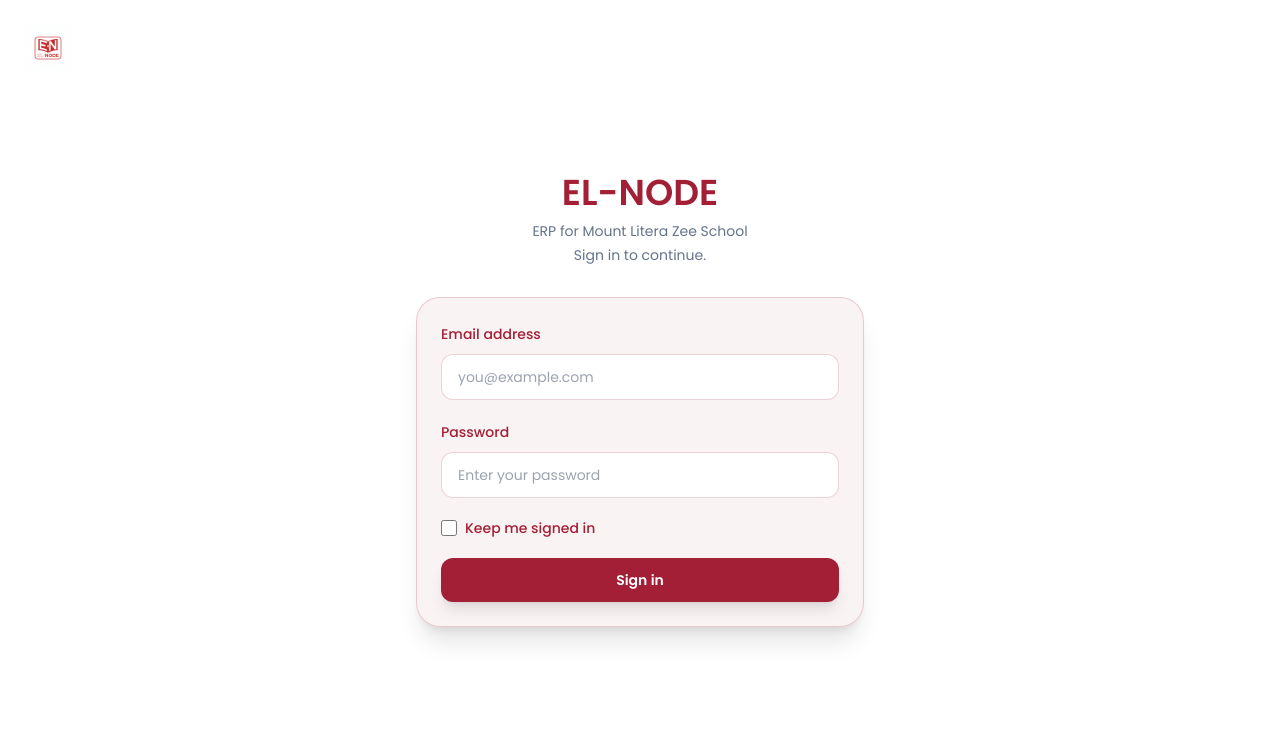
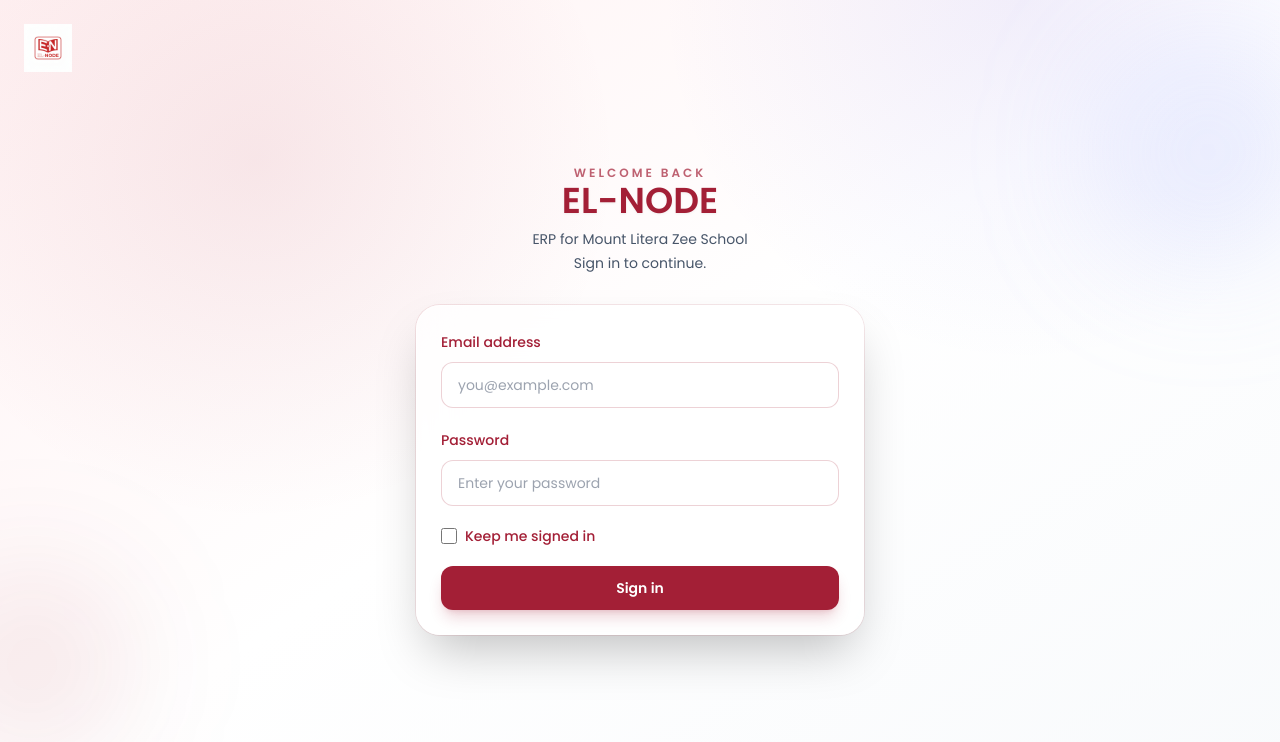
Before and after one commit to imagicity-stack/Elnodepay, a Next.js app: page / in a window 1280 px wide. Shown: the top 742 px of the page. Built offline with nearby package versions, Linux system fonts and the light colour scheme; no server answers.

Commit message:
Enhance portal visuals

```diff
--- a/components/Footer.js
+++ b/components/Footer.js
@@ -1,6 +1,7 @@
 const Footer = () => (
-  <footer className="bg-slate-900 text-white py-4">
-    <div className="max-w-6xl mx-auto px-4 text-center text-sm">
+  <footer className="relative overflow-hidden bg-slate-900 text-white py-4">
+    <div className="absolute inset-0 bg-[radial-gradient(circle_at_20%_20%,rgba(163,31,54,0.18),transparent_30%),radial-gradient(circle_at_80%_10%,rgba(99,102,241,0.15),transparent_25%)]" aria-hidden="true" />
+    <div className="relative max-w-6xl mx-auto px-4 text-center text-sm">
       Powered by Imagicity Technologies
     </div>
   </footer>
--- a/components/Header.js
+++ b/components/Header.js
@@ -31,8 +31,9 @@
   };
 
   return (
-    <header className="bg-cardinal text-white shadow">
-      <div className="max-w-6xl mx-auto flex flex-col gap-4 px-4 py-6 md:flex-row md:items-center md:justify-between">
+    <header className="relative overflow-hidden bg-gradient-to-r from-cardinal to-cardinal/90 text-white shadow-xl">
+      <div className="absolute inset-0 bg-[radial-gradient(circle_at_20%_30%,rgba(255,255,255,0.12),transparent_35%),radial-gradient(circle_at_80%_20%,rgba(255,255,255,0.08),transparent_30%)]" aria-hidden="true" />
+      <div className="relative max-w-6xl mx-auto flex flex-col gap-4 px-4 py-6 md:flex-row md:items-center md:justify-between">
         <div className="flex items-center gap-3">
           <Image src="/elnode.png" alt="EL-NODE Pay logo" width={48} height={48} priority />
           <div>
@@ -40,16 +41,25 @@
             <p className="text-sm text-white/80">Secure fee management for parents and accountants.</p>
           </div>
         </div>
-        <nav className="flex items-center gap-4 text-sm font-medium">
-          {navItems.map((item) => (
-            <Link key={item.href} href={item.href} className="hover:text-white/80 transition">
-              {item.label}
-            </Link>
-          ))}
+        <nav className="flex items-center gap-2 text-sm font-medium">
+          {navItems.map((item) => {
+            const isActive = router.pathname === item.href;
+            return (
+              <Link
+                key={item.href}
+                href={item.href}
+                className={`rounded-full px-4 py-2 transition ${
+                  isActive ? 'bg-white/20 text-white shadow-inner' : 'hover:bg-white/10 hover:text-white'
+                }`}
+              >
+                {item.label}
+              </Link>
+            );
+          })}
           {isClient && isAuthenticated && (
             <button
               onClick={handleLogout}
-              className="bg-white text-cardinal px-4 py-2 rounded-md font-semibold shadow hover:bg-white/90"
+              className="rounded-full bg-white px-4 py-2 font-semibold text-cardinal shadow-lg shadow-cardinal/20 transition hover:-translate-y-0.5 hover:bg-white/90"
             >
               Sign out
             </button>
--- a/pages/admission-manager.js
+++ b/pages/admission-manager.js
@@ -1622,12 +1622,14 @@
   }
 
   return (
-    <div className="min-h-screen bg-slate-50">
+    <div className="relative min-h-screen overflow-hidden bg-gradient-to-br from-rose-50 via-white to-slate-50">
       <Head>
         <title>Admission Manager Portal</title>
       </Head>
-        <header className="border-b border-slate-200 bg-white/90 backdrop-blur">
-          <div className="mx-auto flex max-w-6xl items-center justify-between px-4 py-4">
+        <header className="relative overflow-hidden border-b border-white/60 bg-white/80 shadow-sm backdrop-blur-xl">
+          <div className="absolute -left-16 top-0 h-32 w-32 rounded-full bg-cardinal/10 blur-3xl" aria-hidden="true" />
+          <div className="absolute right-0 top-0 h-28 w-44 rounded-full bg-indigo-200/30 blur-3xl" aria-hidden="true" />
+          <div className="relative mx-auto flex max-w-6xl items-center justify-between px-4 py-4">
             <div className="flex items-center gap-3">
               <Image src="/elnode.png" alt="Elnode logo" width={40} height={40} className="h-10 w-10" />
               <div>
--- a/pages/index.js
+++ b/pages/index.js
@@ -134,7 +134,7 @@
 
   if (checkingAuth) {
     return (
-      <div className="min-h-screen bg-white flex items-center justify-center px-4 font-poppins">
+      <div className="relative min-h-screen bg-gradient-to-br from-rose-50 via-white to-slate-50 flex items-center justify-center px-4 font-poppins overflow-hidden">
         <Head>
           <title>EL-NODE Login</title>
           <link rel="preconnect" href="https://fonts.googleapis.com" />
@@ -144,7 +144,8 @@
             rel="stylesheet"
           />
         </Head>
-        <div className="flex flex-col items-center gap-4 text-cardinal">
+        <div className="absolute inset-0 bg-[radial-gradient(circle_at_30%_20%,rgba(163,31,54,0.08),transparent_30%),radial-gradient(circle_at_80%_0%,rgba(79,70,229,0.08),transparent_25%)]" aria-hidden="true" />
+        <div className="relative flex flex-col items-center gap-4 text-cardinal">
           {renderSpinner('h-8 w-8', 'border-cardinal')}
           <p className="text-sm font-medium">Preparing your dashboard…</p>
         </div>
@@ -153,7 +154,7 @@
   }
 
   return (
-    <div className="relative min-h-screen bg-white flex items-center justify-center px-4 py-16 font-poppins text-slate-800">
+    <div className="relative min-h-screen overflow-hidden bg-gradient-to-br from-rose-50 via-white to-slate-50 flex items-center justify-center px-4 py-16 font-poppins text-slate-800">
       <Head>
         <title>EL-NODE Login</title>
         <link rel="preconnect" href="https://fonts.googleapis.com" />
@@ -163,16 +164,23 @@
           rel="stylesheet"
         />
       </Head>
-      <div className="absolute left-6 top-6">
+      <div className="absolute left-6 top-6 z-10">
         <Image src="/elnode.png" alt="EL-NODE logo" width={48} height={48} priority />
       </div>
-      <div className="w-full max-w-md space-y-8">
+      <div className="absolute inset-0 bg-[radial-gradient(circle_at_20%_20%,rgba(163,31,54,0.08),transparent_30%),radial-gradient(circle_at_80%_0%,rgba(79,70,229,0.08),transparent_28%)]" aria-hidden="true" />
+      <div className="absolute -left-16 bottom-10 h-48 w-48 rounded-full bg-cardinal/10 blur-3xl" aria-hidden="true" />
+      <div className="absolute -right-10 top-10 h-56 w-56 rounded-full bg-indigo-300/20 blur-3xl" aria-hidden="true" />
+      <div className="relative w-full max-w-md space-y-8">
         <div className="text-center">
-          <h1 className="text-4xl font-semibold text-cardinal">EL-NODE</h1>
-          <p className="mt-2 text-sm text-slate-500">ERP for Mount Litera Zee School</p>
-          <p className="mt-1 text-sm text-slate-500">Sign in to continue.</p>
+          <p className="text-xs font-semibold uppercase tracking-[0.25em] text-cardinal/70">Welcome back</p>
+          <h1 className="text-4xl font-semibold text-cardinal drop-shadow-sm">EL-NODE</h1>
+          <p className="mt-2 text-sm text-slate-600">ERP for Mount Litera Zee School</p>
+          <p className="mt-1 text-sm text-slate-600">Sign in to continue.</p>
         </div>
-        <form className="space-y-5 rounded-3xl border border-cardinal/20 bg-cardinal/5 p-6 shadow-xl" onSubmit={handleSubmit}>
+        <form
+          className="relative space-y-5 rounded-3xl border border-white/60 bg-white/80 p-6 shadow-2xl backdrop-blur-xl ring-1 ring-cardinal/10"
+          onSubmit={handleSubmit}
+        >
           <div className="space-y-2">
             <label htmlFor="email" className="text-sm font-medium text-cardinal">
               Email address
@@ -214,7 +222,7 @@
           <button
             type="submit"
             disabled={loading}
-            className="w-full rounded-xl bg-cardinal py-3 text-sm font-semibold text-white shadow-lg transition hover:bg-cardinal/90 disabled:cursor-not-allowed disabled:opacity-90"
+            className="w-full rounded-xl bg-cardinal py-3 text-sm font-semibold text-white shadow-lg shadow-cardinal/20 transition hover:-translate-y-0.5 hover:bg-cardinal/90 focus:ring-2 focus:ring-cardinal/30 disabled:cursor-not-allowed disabled:opacity-90"
           >
             {loading ? (
               <span className="flex items-center justify-center gap-2">
--- a/pages/parent.js
+++ b/pages/parent.js
@@ -1158,12 +1158,14 @@
   }
 
   return (
-    <div className="min-h-screen bg-slate-50">
+    <div className="relative min-h-screen overflow-hidden bg-gradient-to-br from-rose-50 via-white to-slate-50">
       <Head>
         <title>Parent Dashboard · EL-NODE Pay</title>
       </Head>
-      <header className="border-b border-slate-200 bg-white">
-        <div className="mx-auto flex max-w-6xl flex-col gap-4 px-6 py-6 md:flex-row md:items-center md:justify-between">
+      <header className="relative overflow-hidden border-b border-white/70 bg-white/80 shadow-sm backdrop-blur-xl">
+        <div className="absolute -left-16 top-0 h-40 w-40 rounded-full bg-cardinal/10 blur-3xl" aria-hidden="true" />
+        <div className="absolute right-0 top-0 h-32 w-56 rounded-full bg-indigo-200/30 blur-3xl" aria-hidden="true" />
+        <div className="relative mx-auto flex max-w-6xl flex-col gap-4 px-6 py-6 md:flex-row md:items-center md:justify-between">
           <div className="flex items-start gap-3">
             <Image src="/elnode.png" alt="EL-NODE Pay logo" width={48} height={48} priority />
             <div>
--- a/pages/staff.js
+++ b/pages/staff.js
@@ -352,12 +352,14 @@
   }
 
   return (
-    <div className="min-h-screen bg-slate-50">
+    <div className="relative min-h-screen overflow-hidden bg-gradient-to-br from-rose-50 via-white to-slate-50">
       <Head>
         <title>Staff Dashboard · EL-NODE Pay</title>
       </Head>
-      <header className="border-b border-slate-200 bg-white/95 backdrop-blur">
-        <div className="mx-auto flex max-w-6xl items-center justify-between px-6 py-5">
+      <header className="relative overflow-hidden border-b border-white/60 bg-white/80 shadow-sm backdrop-blur-xl">
+        <div className="absolute -left-10 top-0 h-32 w-32 rounded-full bg-cardinal/10 blur-3xl" aria-hidden="true" />
+        <div className="absolute right-2 top-2 h-28 w-40 rounded-full bg-indigo-200/30 blur-3xl" aria-hidden="true" />
+        <div className="relative mx-auto flex max-w-6xl items-center justify-between px-6 py-5">
           <div className="flex items-center gap-3">
             <Image src="/elnode.png" alt="EL-NODE Pay" width={48} height={48} />
             <div>
--- a/styles/globals.css
+++ b/styles/globals.css
@@ -4,6 +4,18 @@
 
 body {
   background-color: #ffffff;
+  color: #1f2933;
+  background-image:
+    radial-gradient(circle at 20% 20%, rgba(163, 31, 54, 0.06), transparent 35%),
+    radial-gradient(circle at 80% 0%, rgba(79, 70, 229, 0.05), transparent 30%),
+    linear-gradient(135deg, rgba(255, 255, 255, 0.8), rgba(255, 255, 255, 0.9));
+  background-attachment: fixed;
+  background-size: 120% 120%, 120% 120%, 100% 100%;
+  scroll-behavior: smooth;
+}
+
+::selection {
+  background: rgba(163, 31, 54, 0.15);
   color: #1f2933;
 }
 
```
Also changed, not shown: pages/accountant.js.
